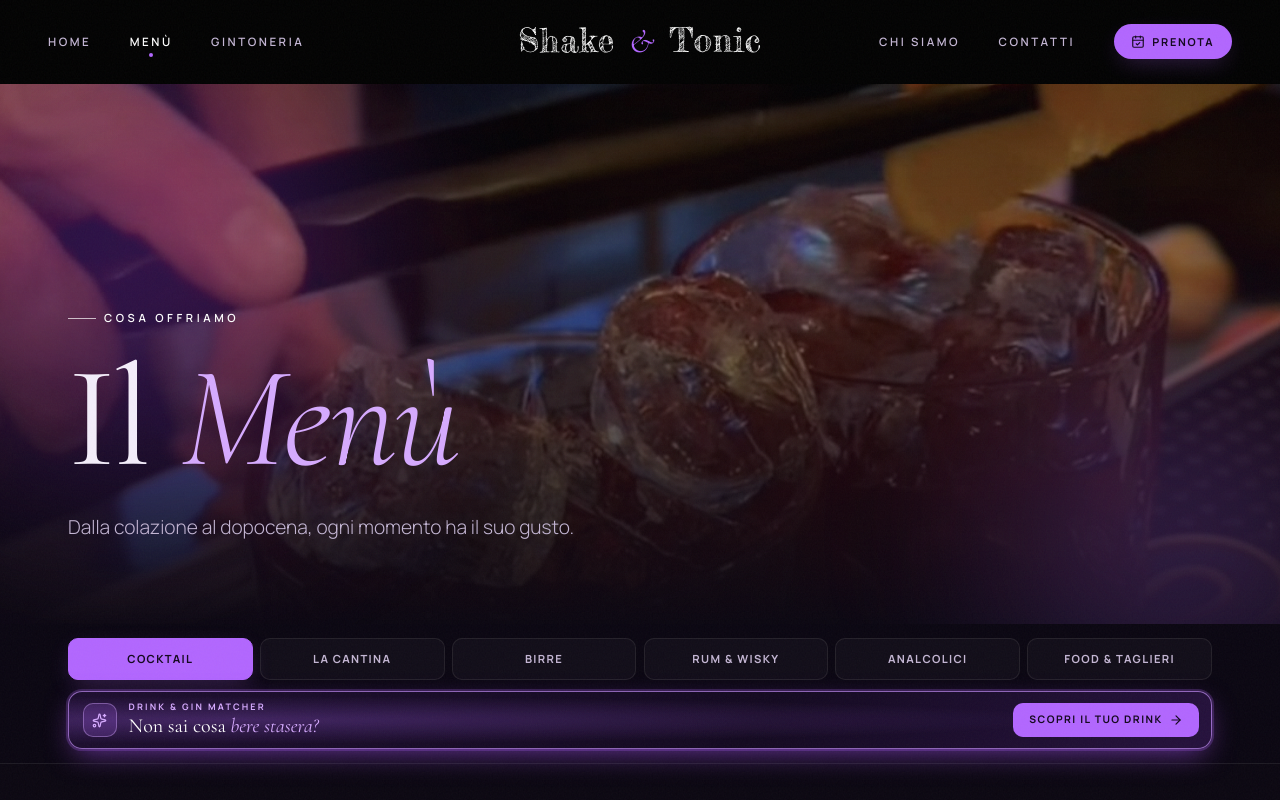
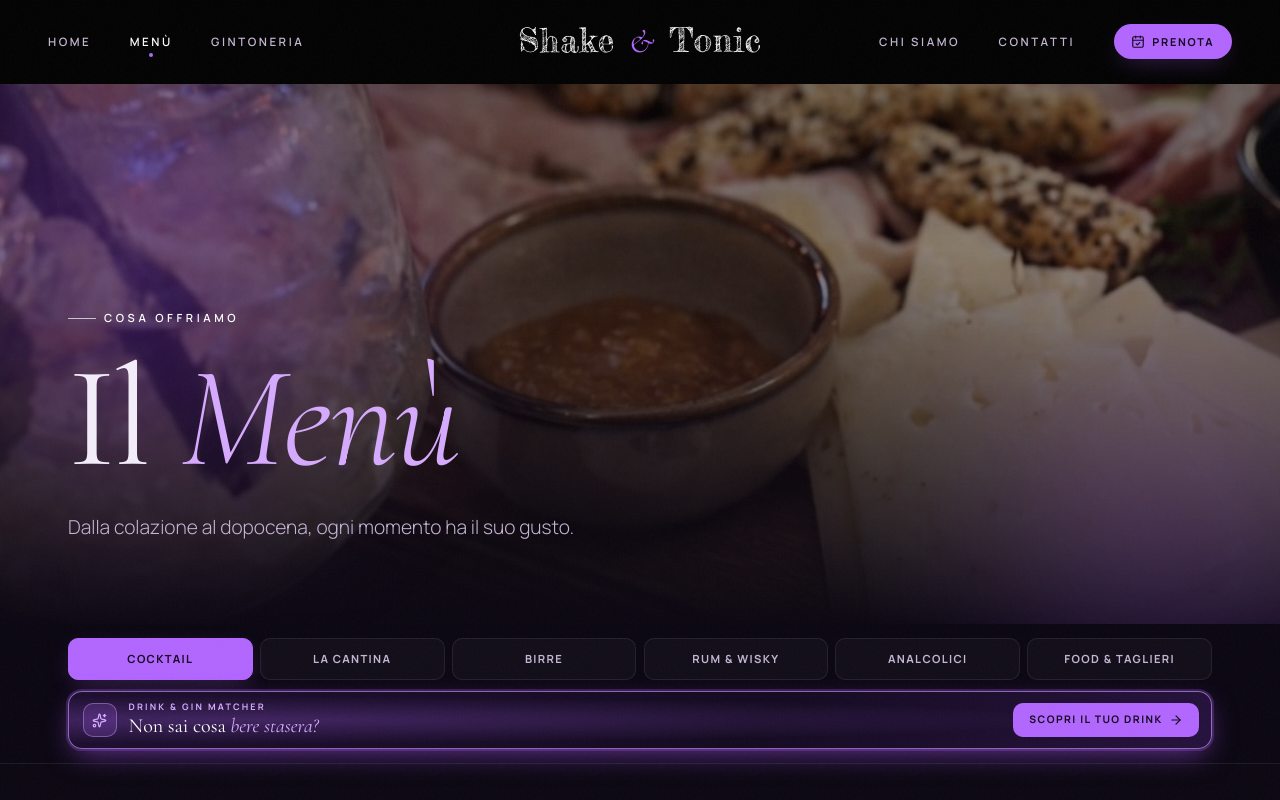
Before and after one commit to BarattoGo/Mirko, a React (Vite) app: page /menu in a window 1280 px wide. Shown: the top 800 px of the page. Built offline with nearby package versions, Linux system fonts and the light colour scheme.

Commit message:
✨ Fai scorrere in dissolvenza le foto anche nell'hero della pagina Menù

```diff
--- a/src/components/Sections.jsx
+++ b/src/components/Sections.jsx
@@ -1,4 +1,4 @@
-import { useState } from 'react';
+import { useEffect, useState } from 'react';
 import { Link } from 'react-router-dom';
 import {
   Clock, MapPin, Phone, Mail, MessageCircle, Navigation, ArrowRight,
@@ -18,11 +18,31 @@ export const SectionHeading = ({ label, title, em, text, align = 'center' }) =>
 );
 
 /* ============ HERO DELLE PAGINE INTERNE ============ */
-export const PageHero = ({ label, title, em, text, image, id }) => (
-  <header className={`page-hero ${image ? 'has-image' : ''}`} id={id}>
-    {image && (
+export const PageHero = ({ label, title, em, text, image, images, id }) => {
+  const slides = images && images.length > 0 ? images : image ? [image] : [];
+  const [slideIdx, setSlideIdx] = useState(0);
+
+  useEffect(() => {
+    if (slides.length <= 1) return undefined;
+    const t = setInterval(() => setSlideIdx((i) => (i + 1) % slides.length), 5000);
+    return () => clearInterval(t);
+  }, [slides.length]);
+
+  return (
+    <header className={`page-hero ${slides.length > 0 ? 'has-image' : ''}`} id={id}>
+      {slides.length > 0 && (
         <div className="page-hero-bg">
-        <img src={image} alt="" width="1376" height="768" decoding="async" />
+          {slides.map((src, i) => (
+            <img
+              key={src}
+              src={src}
+              alt=""
+              width="1080"
+              height="1080"
+              decoding="async"
+              className={i === slideIdx ? 'active' : ''}
+            />
+          ))}
         </div>
       )}
       <div className="page-hero-overlay" />
@@ -35,6 +55,7 @@ export const PageHero = ({ label, title, em, text, image, id }) => (
       </div>
     </header>
   );
+};
 
 /* ============ CONTATORE ============ */
 export const Counter = ({ value, suffix = '', label }) => {
--- a/src/index.css
+++ b/src/index.css
@@ -888,7 +888,15 @@ h1 em, h2 em, h3 em { font-style: italic; font-weight: 300; color: var(--violet-
 }
 .page-hero.has-image { min-height: 78vh; }
 .page-hero-bg { position: absolute; inset: 0; }
-.page-hero-bg img { width: 100%; height: 100%; object-fit: cover; object-position: center 45%; animation: kenburns 24s ease-in-out infinite alternate; }
+.page-hero-bg img {
+  position: absolute; inset: 0;
+  width: 100%; height: 100%;
+  object-fit: cover; object-position: center 45%;
+  opacity: 0;
+  transition: opacity 2s ease-in-out;
+  animation: kenburns 24s ease-in-out infinite alternate;
+}
+.page-hero-bg img.active { opacity: 1; }
 .page-hero-overlay {
   position: absolute; inset: 0; z-index: 1;
   background: linear-gradient(to bottom, rgba(0, 0, 0, 0.5), rgba(10, 6, 16, 0.4) 40%, var(--bg) 100%);
--- a/src/pages/Menu.jsx
+++ b/src/pages/Menu.jsx
@@ -19,15 +19,13 @@ const GROUPED_MENU = Object.fromEntries(
   MENU_TABS.map((t) => [t.id, groupSections(MENU[t.id])])
 );
 
-/* Foto contestuale per ciascuna categoria del Menù */
-const MENU_HERO_IMAGES = {
-  alcolici: '/menu-cocktail.jpg',
-  cantina: '/hero-aperitivo.jpg',
-  birre: '/hero-night.jpg',
-  distillati: '/hero-bartender.jpg',
-  analcolici: '/menu-analcolici.jpg',
-  cibo: '/menu-food.jpg',
-};
+/* Foto che scorrono in dissolvenza nell'hero del Menù (cocktail, taglieri, drink e aperitivo) */
+const MENU_HERO_SLIDES = [
+  '/menu-cocktail.jpg',
+  '/menu-food.jpg',
+  '/menu-analcolici.jpg',
+  '/hero-aperitivo.jpg',
+];
 
 const MenuPage = () => {
   usePageSEO(PAGE_SEO.menu);
@@ -44,7 +42,7 @@ const MenuPage = () => {
   return (
     <>
       <PageHero
-        image={MENU_HERO_IMAGES[tab] || '/menu-cocktail.jpg'}
+        images={MENU_HERO_SLIDES}
         label="Cosa Offriamo"
         title="Il"
         em="Menù"
```
Lines whose indentation alone changed are shown as unchanged.
